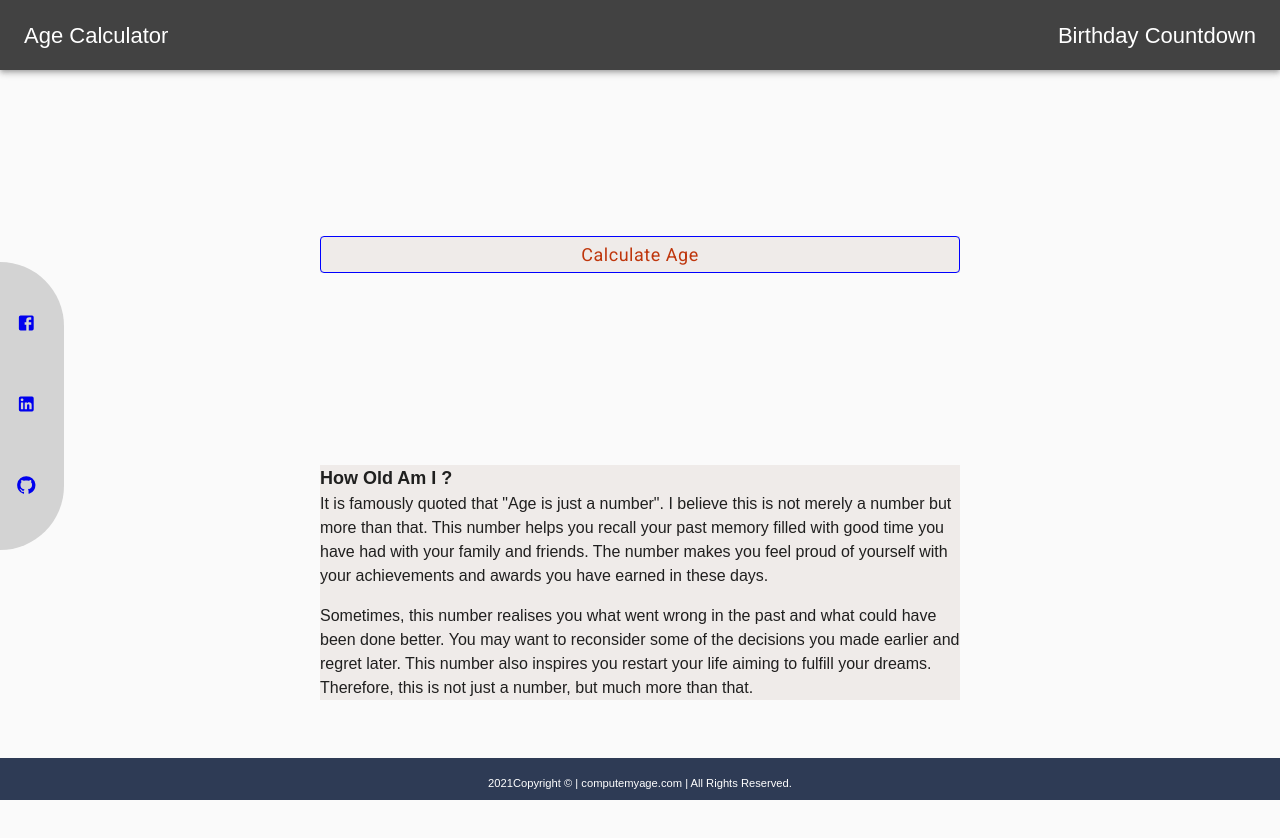
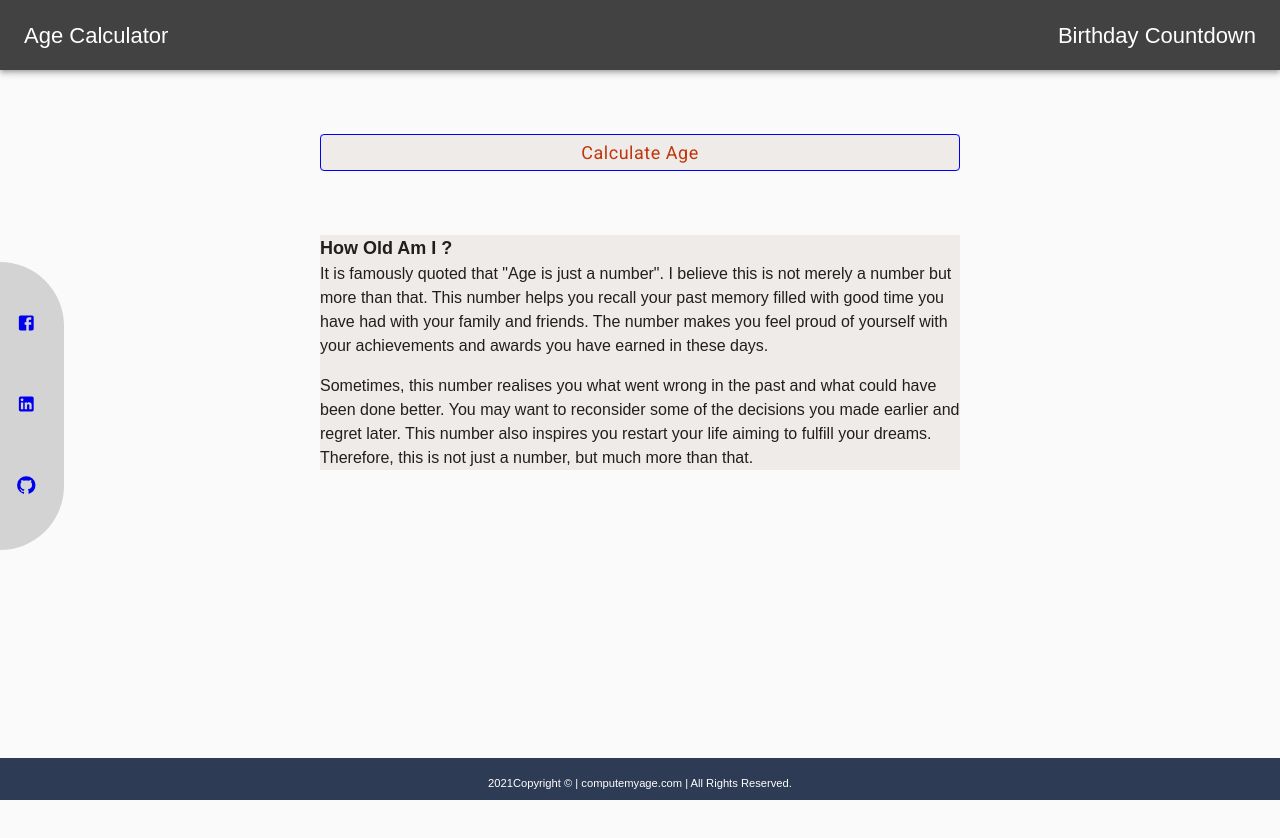
Before and after one commit to deepakbagra/age-calculator, a React (Create React App) app: page / in a window 1280 px wide. Shown: the top 838 px of the page. After the commit the page ends 800 px from the top, so only its background shows below. Built offline with nearby package versions, Linux system fonts and the light colour scheme.

Commit message:
Margin set

```diff
--- a/src/components/SocialMedia/styles.js
+++ b/src/components/SocialMedia/styles.js
@@ -21,7 +21,7 @@ export default makeStyles(theme => ({
         },
         [theme.breakpoints.between('xs', 'sm')]: {
             marginTop: '32%',
-            height: '12vh',
+            height: '16vh',
             width: '3vh',
             borderTopRightRadius: '7vh',
             borderBottomRightRadius: '7vh',
@@ -29,14 +29,14 @@ export default makeStyles(theme => ({
         },
         [theme.breakpoints.between('sm', 'md')]: {
             marginTop: '25%',
-            height: '14vh',
+            height: '18vh',
             width: '3.3vh',
             borderTopRightRadius: '10vh',
             borderBottomRightRadius: '10vh',
         } ,
         [theme.breakpoints.between('md', 'lg')]: {
             marginTop: '13%',
-            height: '21vh',
+            height: '26vh',
             width: '5.5vh',
             borderTopRightRadius: '13vh',
             borderBottomRightRadius: '13vh',
--- a/src/styles.js
+++ b/src/styles.js
@@ -5,7 +5,7 @@ export default makeStyles(theme => ({
         backgroundColor:'#efebe9',
         height: '50%',
         width: '50%',
-        margin: '13% 25%',
+        margin: '5% 25% ',
         [theme.breakpoints.down('xs')]: {
             margin: '10% 10%',
             width: '80%'
@@ -15,13 +15,13 @@ export default makeStyles(theme => ({
         backgroundColor:'#efebe9',
         height: '50%',
         width: '50%',
-        margin: '13% 25%',
+        margin: '5% 25%',
         [theme.breakpoints.down('xs')]: {
             margin: '17% 10%',
             width: '80%'
         },
         [theme.breakpoints.up('md')]: {
-            margin: '15% 25%',
+            margin: '5% 25%',
         },
     }
 }));
```
